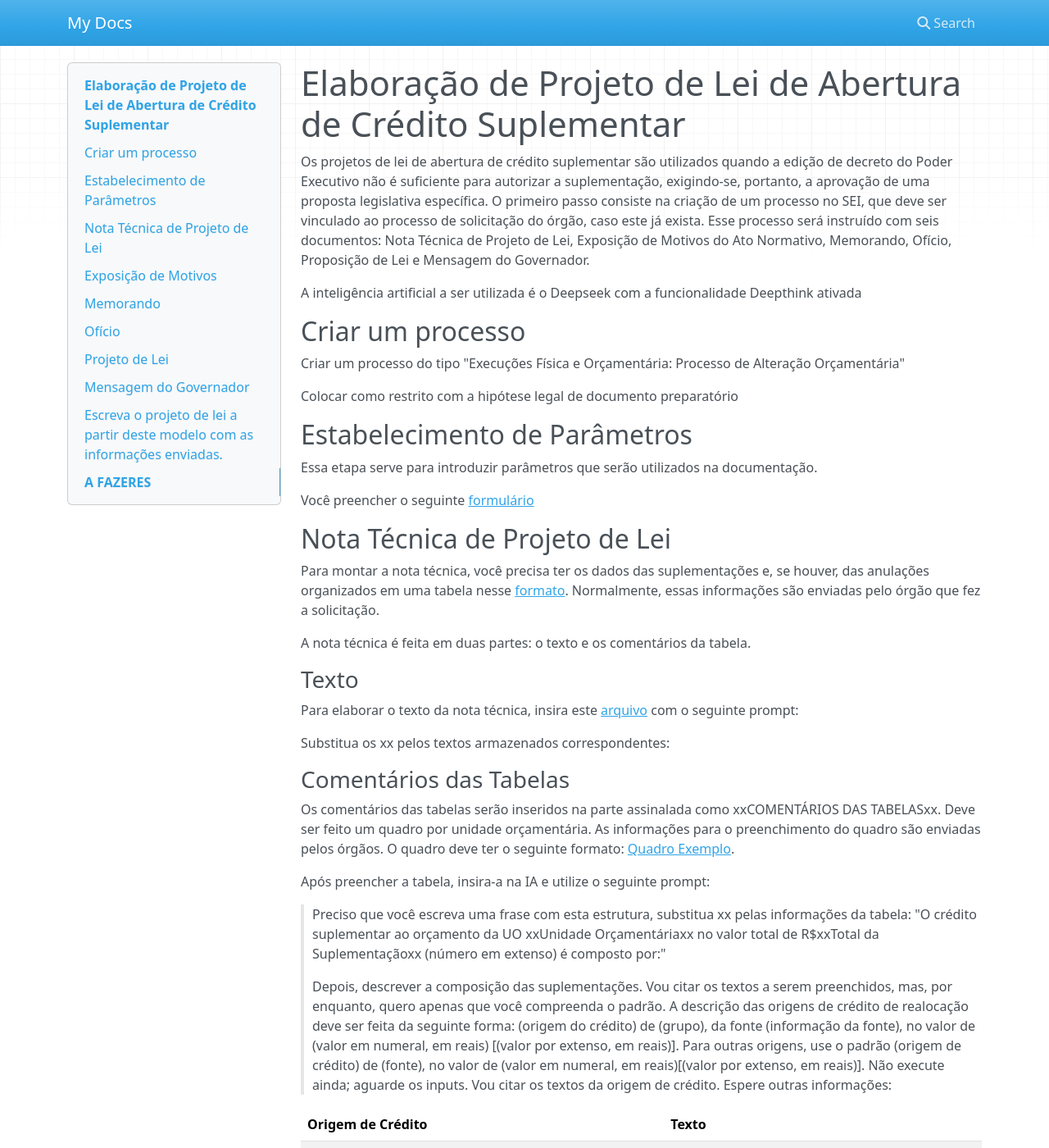
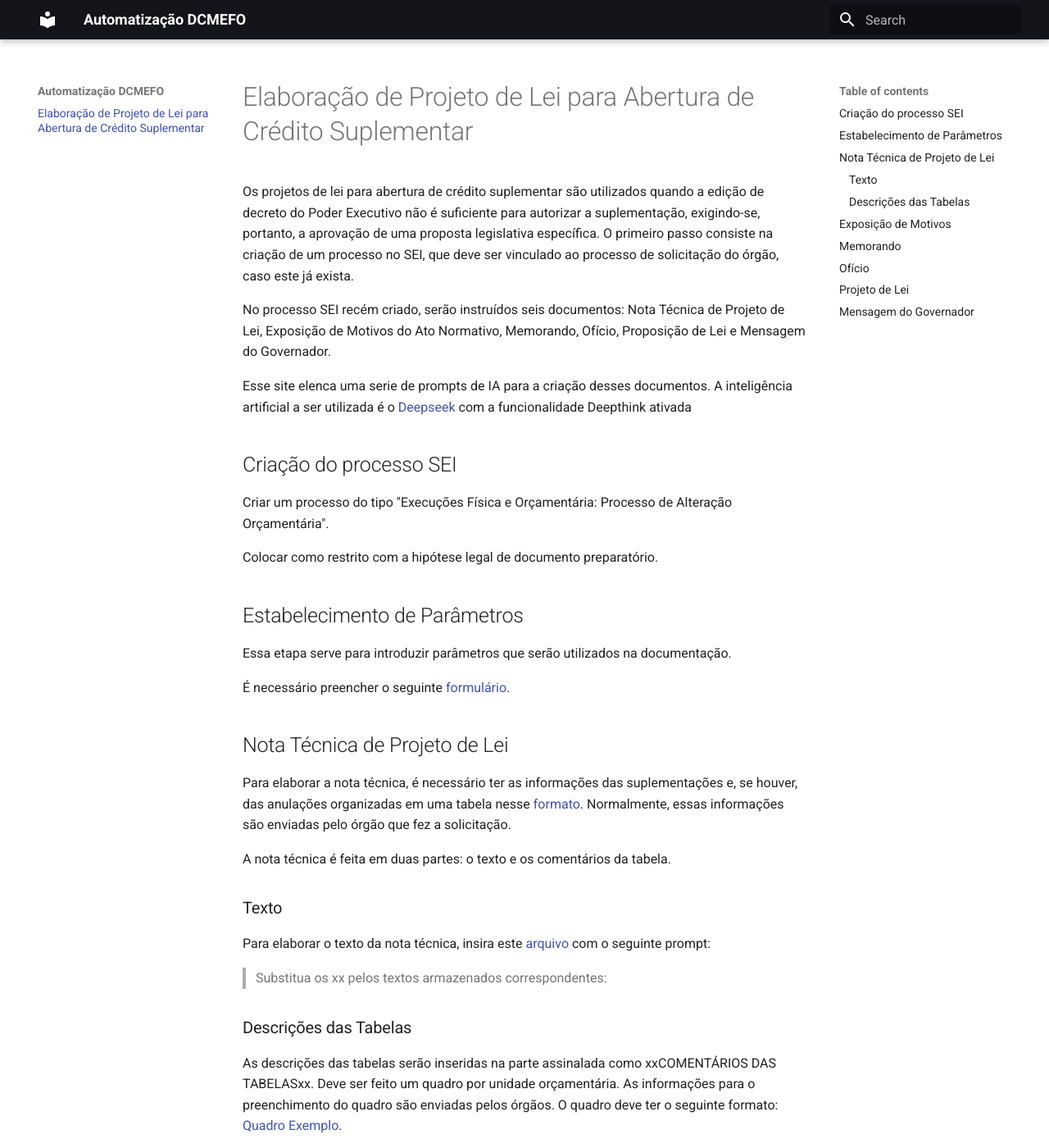
Before and after one commit to ottocota/cursoaid, an MkDocs documentation site: the page built from docs/index.md, in a window 1280 px wide and 1400 px high. Shown: the whole window at 82% size. Built offline with MkDocs 1.6.1 and Material for MkDocs 9.7.7, drawn with Linux system fonts in a browser that asks for light colours; nearby versions of some CDN libraries; some of the changed text lies outside the part shown.

Commit message:
comitado

```diff
--- a/docs/index.md
+++ b/docs/index.md
@@ -1,25 +1,27 @@
-# Elaboração de Projeto de Lei de Abertura de Crédito Suplementar
+# Elaboração de Projeto de Lei para Abertura de Crédito Suplementar
 
-Os projetos de lei de abertura de crédito suplementar são utilizados quando a edição de decreto do Poder Executivo não é suficiente para autorizar a suplementação, exigindo-se, portanto, a aprovação de uma proposta legislativa específica. O primeiro passo consiste na criação de um processo no SEI, que deve ser vinculado ao processo de solicitação do órgão, caso este já exista. Esse processo será instruído com seis documentos: Nota Técnica de Projeto de Lei, Exposição de Motivos do Ato Normativo, Memorando, Ofício, Proposição de Lei e Mensagem do Governador.
+Os projetos de lei para abertura de crédito suplementar são utilizados quando a edição de decreto do Poder Executivo não é suficiente para autorizar a suplementação, exigindo-se, portanto, a aprovação de uma proposta legislativa específica. O primeiro passo consiste na criação de um processo no SEI, que deve ser vinculado ao processo de solicitação do órgão, caso este já exista.
 
-A inteligência artificial a ser utilizada é o Deepseek com a funcionalidade Deepthink ativada
+No processo SEI recém criado, serão instruídos seis documentos: Nota Técnica de Projeto de Lei, Exposição de Motivos do Ato Normativo, Memorando, Ofício, Proposição de Lei e Mensagem do Governador.
 
-## Criar um processo
+Esse site elenca uma serie de prompts de IA para a criação desses documentos. A inteligência artificial a ser utilizada é o [Deepseek](https://chat.deepseek.com/) com a funcionalidade Deepthink ativada
 
-Criar um processo do tipo "Execuções Física e Orçamentária: Processo de Alteração Orçamentária"
+## Criação do processo SEI
 
-Colocar como restrito com a hipótese legal de documento preparatório
+Criar um processo do tipo "Execuções Física e Orçamentária: Processo de Alteração Orçamentária".
+
+Colocar como restrito com a hipótese legal de documento preparatório.
 
 
 ## Estabelecimento de Parâmetros
 
 Essa etapa serve para introduzir parâmetros que serão utilizados na documentação.
 
-Você preencher o seguinte [formulário](https://cecad365.sharepoint.com/:w:/s/Splor/EdZiXcr0I45JnksfdWVNw-kBAx3d5oH4UYmiX98RmW6FFg?e=aafEv6)
+É necessário preencher o seguinte [formulário](https://cecad365.sharepoint.com/:w:/s/Splor/EdZiXcr0I45JnksfdWVNw-kBAx3d5oH4UYmiX98RmW6FFg?e=aafEv6).
 
 ## Nota Técnica de Projeto de Lei
 
-Para montar a nota técnica, você precisa ter os dados das suplementações e, se houver, das anulações organizados em uma tabela nesse [formato](https://cecad365.sharepoint.com/:x:/s/Splor/EasrCiDLgcJCrfFLfBL-UUcBOZYDMV6W9tmgGHiCUtEDbQ?e=lPlRxh). Normalmente, essas informações são enviadas pelo órgão que fez a solicitação.
+Para elaborar a nota técnica, é necessário ter as informações das suplementações e, se houver, das anulações organizadas em uma tabela nesse [formato](https://cecad365.sharepoint.com/:x:/s/Splor). Normalmente, essas informações são enviadas pelo órgão que fez a solicitação.
 
 A nota técnica é feita em duas partes: o texto e os comentários da tabela.
 
@@ -27,10 +29,10 @@ A nota técnica é feita em duas partes: o texto e os comentários da tabela.
 
 Para elaborar o texto da nota técnica, insira este [arquivo](https://cecad365.sharepoint.com/:w:/s/Splor/EfFr3Srd6JZJoCpvpAQJmaQBEc44fzQCvu5HptjaIt0mTA?e=ToWNWQ) com o seguinte prompt:
 
-Substitua os xx pelos textos armazenados correspondentes:
+>Substitua os xx pelos textos armazenados correspondentes:
 
-### Comentários das Tabelas
-Os comentários das tabelas serão inseridos na parte assinalada como xxCOMENTÁRIOS DAS TABELASxx. Deve ser feito um quadro por unidade orçamentária. As informações para o preenchimento do quadro são enviadas pelos órgãos. O quadro deve ter o seguinte formato: [Quadro Exemplo](https://cecad365.sharepoint.com/:x:/s/Splor/EUryIbXcfhFJnHe3Osyafo8BccE5pNKeXWR7nSd6wWgb5Q?e=zhcpdl).
+### Descrições das Tabelas
+As descrições das tabelas serão inseridas na parte assinalada como xxCOMENTÁRIOS DAS TABELASxx. Deve ser feito um quadro por unidade orçamentária. As informações para o preenchimento do quadro são enviadas pelos órgãos. O quadro deve ter o seguinte formato: [Quadro Exemplo](https://cecad365.sharepoint.com/:x:/s/Splor/EUryIbXcfhFJnHe3Osyafo8BccE5pNKeXWR7nSd6wWgb5Q?e=zhcpdl).
 
 Após preencher a tabela, insira-a na IA e utilize o seguinte prompt:
 
@@ -72,29 +75,42 @@ Vou citar os textos da origem de crédito. Espere outras informações:
 ##Exposição de Motivos
 Para elaborar o texto da exposição de motivos, basta inserir este [arquivo](https://cecad365.sharepoint.com/:w:/r/sites/Splor/_layouts/15/Doc.aspx?sourcedoc=%7B06B96B58-3471-48F1-A916-8B10D5F0CA9B%7D&file=Modelo%20-%20Exposi%C3%A7%C3%A3o%20de%20Motivos.docx&action=default&mobileredirect=true) e o seguinte prompt na IA:
 
-Substitua os xx pelos textos armazenados correspondentes:
+>Substitua os xx pelos textos armazenados correspondentes:
 
 ##Memorando
 
-O memorando deve ser destinado para o Assessor-Chefe da Assessoria Jurídico-Administrativa (AJA/SEPLAG). Essa informação pode ser obtida no site da Seplag. Para elaborar o texto do memorando, insira este [arquivo](https://cecad365.sharepoint.com/:w:/s/Splor/EXKTJei8YJtCqKT3KDuXywQBJZz4a5Xp2333JYHd9nGvzA?e=ef9uR4) com o seguinte prompt na IA:
+O memorando deve ser destinado para o Assessor-Chefe da Assessoria Jurídico-Administrativa (AJA/SEPLAG). Essa informação pode ser obtida no site da Seplag.
+
+Para elaborar o texto do memorando, insira este [arquivo](https://cecad365.sharepoint.com/:w:/s/Splor/EXKTJei8YJtCqKT3KDuXywQBJZz4a5Xp2333JYHd9nGvzA?e=ef9uR4) com o seguinte prompt na IA:
+
+>Substitua os xx pelos textos armazenados correspondentes:
 
 ##Ofício
 
 Para elaborar o texto do ofício, insira este [arquivo](https://cecad365.sharepoint.com/:w:/r/sites/Splor/_layouts/15/Doc.aspx?sourcedoc=%7B5EE5B907-5BC7-40CA-82F2-EF628ECD215D%7D&file=Modelo%20-%20Of%C3%ADcio.docx&action=default&mobileredirect=true) com o seguinte prompt na IA:
 
+>Substitua os xx pelos textos armazenados correspondentes:
+
 ##Projeto de Lei
 
-Agora preciso que você estruture os dados da tabela em um projeto de lei similar a este:
+Para elaborar o projeto de lei, insira este [arquivo](https://cecad365.sharepoint.com/:w:/r/sites/Splor/_layouts/15/Doc.aspx?sourcedoc=%7B5DD92CA2-5D7F-4BB8-AAFD-9135C459135E%7D&file=Modelo%20de%20Projeto%20de%20lei.docx&action=default&mobileredirect=true) com o seguinte prompt na IA:
+
+>Preciso que você estruture os dados da tabela em um projeto de lei similar a este:
 
 ##Mensagem do Governador
 
-Altere este documento modelo com base nas informações anteriores
+Para elaborar o projeto de lei, insira este [arquivo](https://cecad365.sharepoint.com/:w:/r/sites/Splor/_layouts/15/Doc.aspx?sourcedoc=%7B2F148E45-347E-4452-B9C3-A6DE74BA6CB5%7D&file=Modelo%20de%20Mensagem%20do%20Governador.docx&action=default&mobileredirect=true) com o seguinte prompt na IA:
 
-##Escreva o projeto de lei a partir deste modelo com as informações enviadas.
- (INSERIR LINK DO PL)
+>Altere este documento modelo com base nas informações anteriores
 
 #A FAZERES
+
 Mudar o máximo para modelos
+
 Conferir a classificação de capital e custeio
+
 Estruturar o site
+
 Fazer testes
+
+Preambulo
--- a/mkdocs.yml
+++ b/mkdocs.yml
@@ -1 +1,7 @@
-site_name: My Docs
+site_name: Automatização DCMEFO
+site_url: https://mydomain.org/mysite
+theme:
+  name: material
+  palette:
+    primary: black
+    accent: red
```
Also changed, not shown: other parts of docs/index.md (+1 -0 lines).
